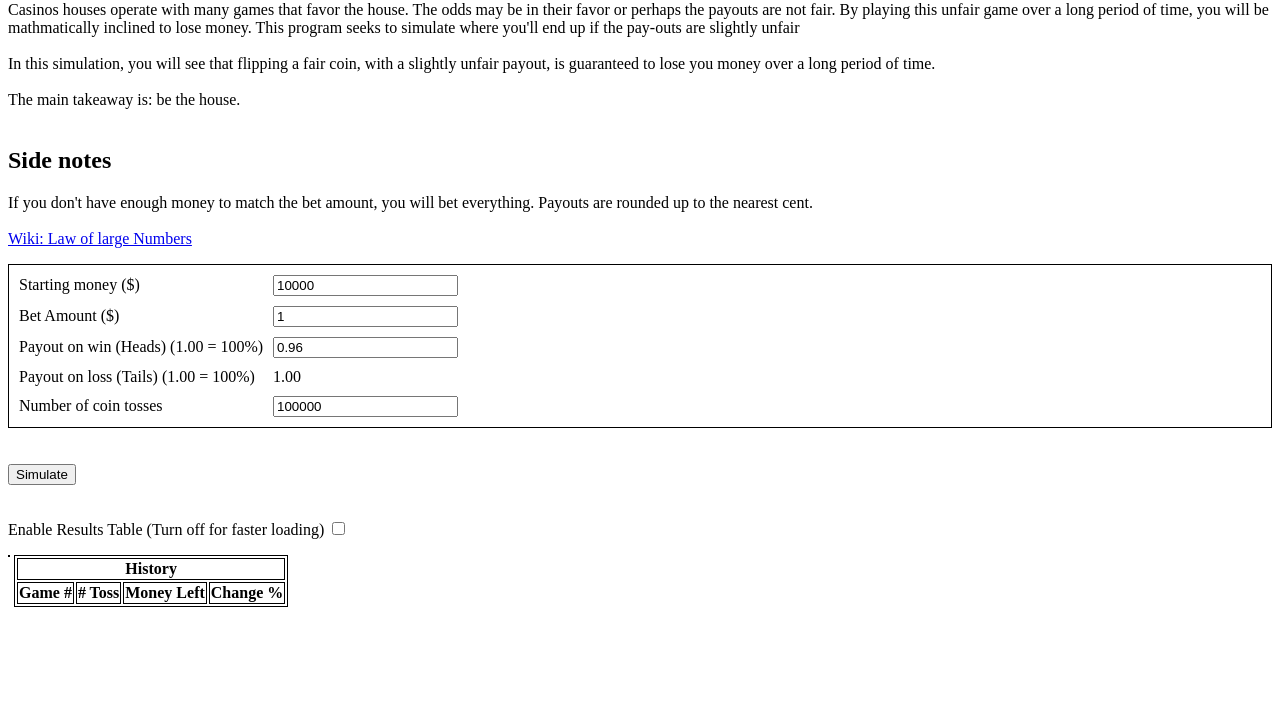
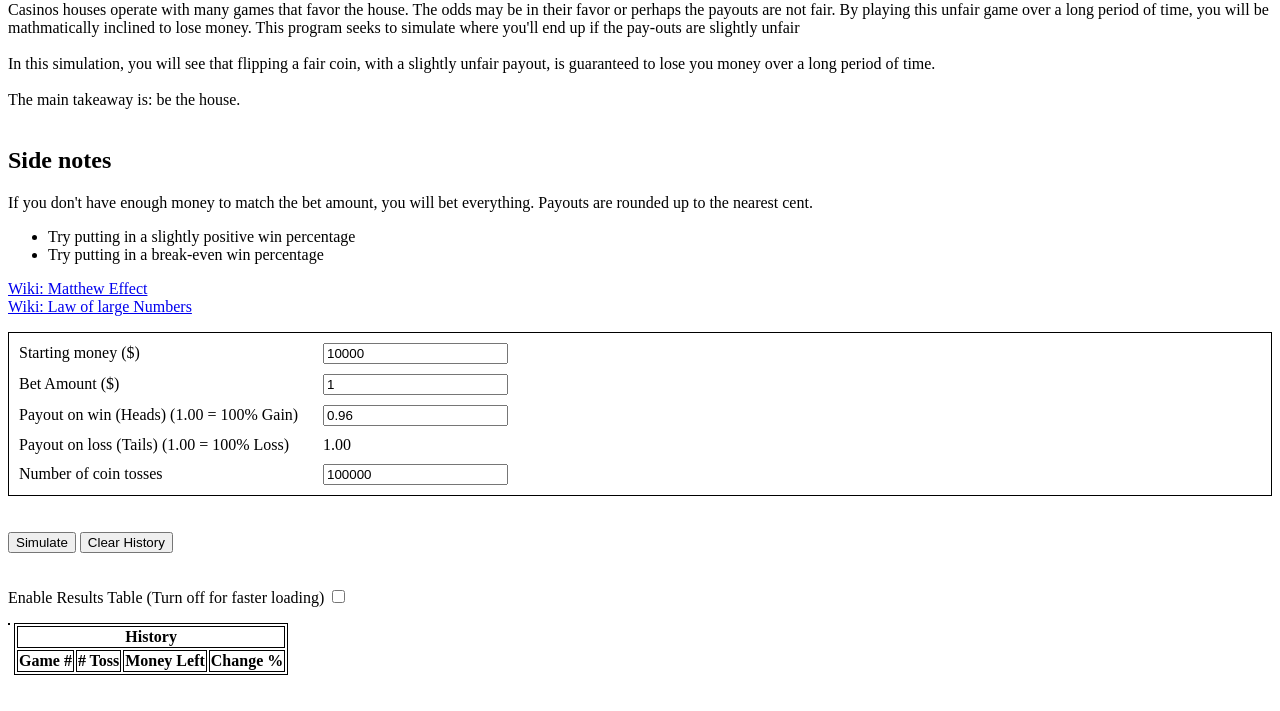
Before and after one commit to LK00100100/coin-toss-simulation, a plain HTML site: page index.html in a window 1280 px wide. Shown: the part 79-790 px from the top of the page. Drawn offline with Linux system fonts and the light colour scheme.

Commit message:
clear history button

```diff
--- a/css/styles.css
+++ b/css/styles.css
@@ -8,7 +8,7 @@
 }
 
 div label {
-    min-width: 250px;
+    min-width: 300px;
     display: inline-block;
 }
 
--- a/index.html
+++ b/index.html
@@ -26,7 +26,13 @@
     <h2>Side notes</h2>
     If you don't have enough money to match the bet amount, you will bet everything.
     Payouts are rounded up to the nearest cent.
-    <br><br>
+    <br>
+    <ul>
+        <li>Try putting in a slightly positive win percentage</li>
+        <li>Try putting in a break-even win percentage</li>
+    </ul>
+    <a href="https://en.wikipedia.org/wiki/Matthew_effect">Wiki: Matthew Effect</a>
+    <br>
     <a href="https://en.wikipedia.org/wiki/Law_of_large_numbers">Wiki: Law of large Numbers</a>
     </p>
 
@@ -40,11 +46,11 @@
             <input type="text" id="input-bet-amount" name="input-bet-amount" value=1>
         </div>
         <div class="input-box">
-            <label for="input-payout-win">Payout on win (Heads) (1.00 = 100%)</label>
+            <label for="input-payout-win">Payout on win (Heads) (1.00 = 100% Gain)</label>
             <input type="text" id="input-payout-win" name="input-payout-win" value=0.96>
         </div>
         <div class="input-box" disabled>
-            <label for="input-payout-loss">Payout on loss (Tails) (1.00 = 100%)</label>
+            <label for="input-payout-loss">Payout on loss (Tails) (1.00 = 100% Loss)</label>
             1.00
         </div>
         <div class="input-box">
@@ -55,6 +61,7 @@
 
     <br><br>
     <button type="simulate-btn" onclick="simulate()">Simulate</button>
+    <button type="clear-history-btn" onclick="clearHistory()">Clear History</button>
     <br><br>
     <!-- init'd by script.js -->
 
--- a/js/simulate.js
+++ b/js/simulate.js
@@ -112,7 +112,7 @@ function updateResultTableElement(results) {
     tableRow.appendChild(headerWallet);
     tableElement.appendChild(tableRow);
 
-    if(!isTableEnabled)
+    if (!isTableEnabled)
         return;
 
     //create a data row for each point
@@ -219,3 +219,15 @@ function appendHistory(totalToss, walletEnd, changePercentage) {
     tableRow.appendChild(tdWalletChangePercent);
     table.appendChild(tableRow);
 }
+
+/**
+ * Clears the history table
+ */
+function clearHistory() {
+    let table = document.getElementById("history-table");
+
+    //dont delete the header
+    for (var i = table.rows.length - 1; i > 1; i--) {
+        table.deleteRow(i);
+    }
+}
```
